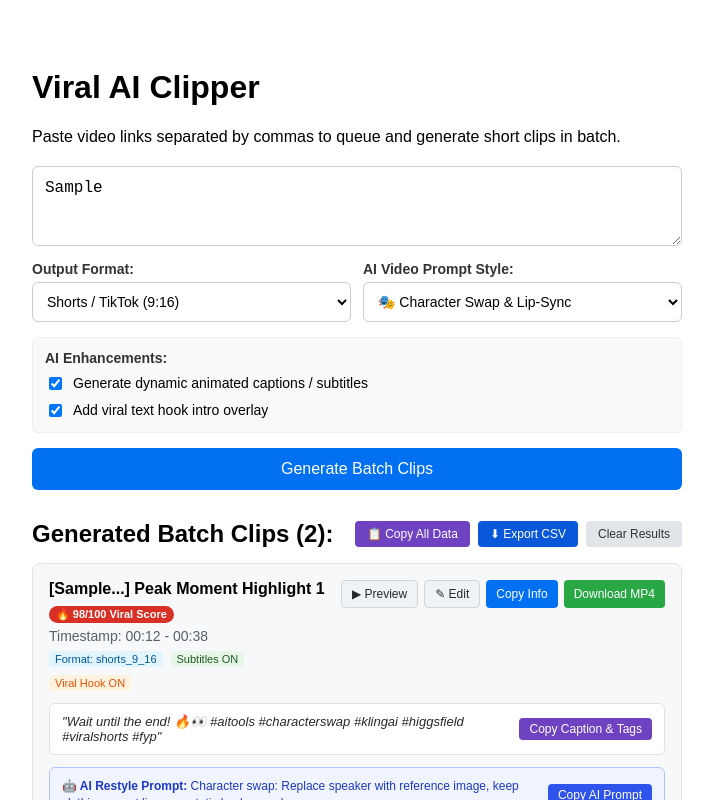
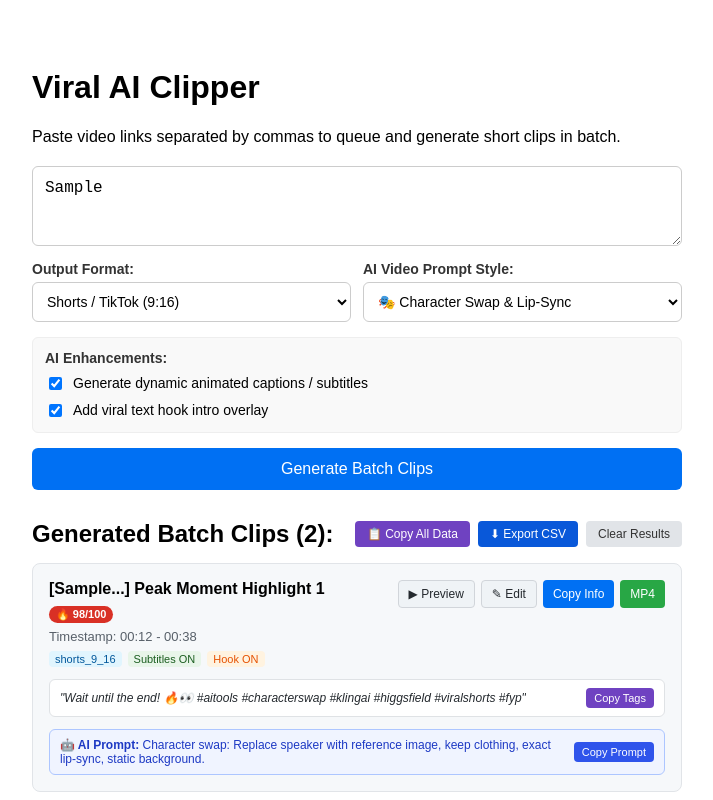
Before and after one commit to senorcoughlin/viral-ai-clipper, a Next.js app: page / in a window 1280 px wide. Both pictures are taken after typing "Sample" into the empty fields and a click on the button "Generate Batch Clips". Shown: the top 800 px of the page, without its empty margins (283-996 px from the left). Built offline with nearby package versions, Linux system fonts and the light colour scheme.

Commit message:
Update ClipPlayer.jsx

```diff
--- a/components/ClipPlayer.jsx
+++ b/components/ClipPlayer.jsx
@@ -15,316 +15,110 @@ export default function ClipPlayer({ clip }) {
   const [socialCaption, setSocialCaption] = useState(clip.socialCaption || '');
   const [aiPrompt, setAiPrompt] = useState(clip.aiPrompt || '');
 
-  const handleCopyInfo = () => {
-    navigator.clipboard.writeText(`${title} (${timestamp})`);
-    setCopiedInfo(true);
-    setTimeout(() => setCopiedInfo(false), 2000);
-  };
-
-  const handleCopyCaption = () => {
-    if (!socialCaption) return;
-    navigator.clipboard.writeText(socialCaption);
-    setCopiedCaption(true);
-    setTimeout(() => setCopiedCaption(false), 2000);
-  };
-
-  const handleCopyPrompt = () => {
-    if (!aiPrompt) return;
-    navigator.clipboard.writeText(aiPrompt);
-    setCopiedPrompt(true);
-    setTimeout(() => setCopiedPrompt(false), 2000);
+  const copyText = (text, setter) => {
+    if (!text) return;
+    navigator.clipboard.writeText(text);
+    setter(true);
+    setTimeout(() => setter(false), 2000);
   };
 
   const handleDownload = () => {
     setDownloading(true);
     setTimeout(() => {
       setDownloading(false);
-      alert(`Successfully downloaded: ${title} (${clip.format})`);
-    }, 1500);
+      alert(`Downloaded: ${title} (${clip.format})`);
+    }, 1200);
   };
 
   const scoreColor = (clip.viralScore || 90) >= 95 ? '#d93025' : '#f29900';
 
-  const getPreviewDimensions = () => {
-    if (clip.format === 'landscape_16_9') return { width: '100%', maxWidth: '420px', height: '236px' };
-    if (clip.format === 'square_1_1') return { width: '260px', height: '260px' };
-    return { width: '220px', height: '390px' };
+  const getPreviewDims = () => {
+    if (clip.format === 'landscape_16_9') return { width: '100%', maxWidth: '380px', height: '214px' };
+    if (clip.format === 'square_1_1') return { width: '240px', height: '240px' };
+    return { width: '200px', height: '355px' };
   };
 
   return (
-    <div style={{
-      border: '1px solid #e1e4e8',
-      borderRadius: '8px',
-      padding: '16px',
-      marginBottom: '12px',
-      backgroundColor: '#f6f8fa',
-      display: 'flex',
-      flexDirection: 'column',
-      gap: '12px'
-    }}>
+    <div style={{ border: '1px solid #e1e4e8', borderRadius: '8px', padding: '16px', marginBottom: '12px', backgroundColor: '#f6f8fa', display: 'flex', flexDirection: 'column', gap: '12px' }}>
       <div style={{ display: 'flex', justifyContent: 'space-between', alignItems: 'flex-start', gap: '10px', flexWrap: 'wrap' }}>
         <div style={{ flex: 1 }}>
           {isEditing ? (
-            <div style={{ display: 'flex', flexDirection: 'column', gap: '8px', marginBottom: '8px' }}>
-              <input
-                type="text"
-                value={title}
-                onChange={(e) => setTitle(e.target.value)}
-                style={{ padding: '6px', fontSize: '14px', borderRadius: '4px', border: '1px solid #ccc' }}
-                placeholder="Clip Title"
-              />
-              <input
-                type="text"
-                value={timestamp}
-                onChange={(e) => setTimestamp(e.target.value)}
-                style={{ padding: '6px', fontSize: '13px', borderRadius: '4px', border: '1px solid #ccc', width: '150px' }}
-                placeholder="00:00 - 00:30"
-              />
+            <div style={{ display: 'flex', flexDirection: 'column', gap: '6px', marginBottom: '8px' }}>
+              <input type="text" value={title} onChange={(e) => setTitle(e.target.value)} style={{ padding: '6px', fontSize: '14px', borderRadius: '4px', border: '1px solid #ccc' }} />
+              <input type="text" value={timestamp} onChange={(e) => setTimestamp(e.target.value)} style={{ padding: '6px', fontSize: '13px', borderRadius: '4px', border: '1px solid #ccc', width: '140px' }} />
             </div>
           ) : (
             <>
               <div style={{ display: 'flex', alignItems: 'center', gap: '8px', marginBottom: '4px', flexWrap: 'wrap' }}>
                 <h3 style={{ margin: 0, fontSize: '16px' }}>{title}</h3>
                 {clip.viralScore && (
-                  <span style={{
-                    fontSize: '11px',
-                    fontWeight: 'bold',
-                    backgroundColor: scoreColor,
-                    color: '#fff',
-                    padding: '2px 7px',
-                    borderRadius: '12px'
-                  }}>
-                    🔥 {clip.viralScore}/100 Viral Score
+                  <span style={{ fontSize: '11px', fontWeight: 'bold', backgroundColor: scoreColor, color: '#fff', padding: '2px 7px', borderRadius: '12px' }}>
+                    🔥 {clip.viralScore}/100
                   </span>
                 )}
               </div>
-              <span style={{ fontSize: '14px', color: '#586069' }}>Timestamp: {timestamp}</span>
+              <span style={{ fontSize: '13px', color: '#586069' }}>Timestamp: {timestamp}</span>
             </>
           )}
 
-          <div style={{ display: 'flex', gap: '8px', marginTop: '6px', flexWrap: 'wrap' }}>
-            <span style={{ fontSize: '11px', background: '#e1f5fe', color: '#01579b', padding: '2px 6px', borderRadius: '4px' }}>
-              Format: {clip.format}
-            </span>
-            {clip.subtitlesEnabled && (
-              <span style={{ fontSize: '11px', background: '#e8f5e9', color: '#1b5e20', padding: '2px 6px', borderRadius: '4px' }}>
-                Subtitles ON
-              </span>
-            )}
-            {clip.hookEnabled && (
-              <span style={{ fontSize: '11px', background: '#fff3e0', color: '#e65100', padding: '2px 6px', borderRadius: '4px' }}>
-                Viral Hook ON
-              </span>
-            )}
+          <div style={{ display: 'flex', gap: '6px', marginTop: '6px', flexWrap: 'wrap' }}>
+            <span style={{ fontSize: '11px', background: '#e1f5fe', color: '#01579b', padding: '2px 6px', borderRadius: '4px' }}>{clip.format}</span>
+            {clip.subtitlesEnabled && <span style={{ fontSize: '11px', background: '#e8f5e9', color: '#1b5e20', padding: '2px 6px', borderRadius: '4px' }}>Subtitles ON</span>}
+            {clip.hookEnabled && <span style={{ fontSize: '11px', background: '#fff3e0', color: '#e65100', padding: '2px 6px', borderRadius: '4px' }}>Hook ON</span>}
           </div>
         </div>
 
         <div style={{ display: 'flex', gap: '6px', flexWrap: 'wrap' }}>
-          <button
-            onClick={() => setShowPreview(!showPreview)}
-            style={{
-              padding: '6px 10px',
-              fontSize: '12px',
-              backgroundColor: showPreview ? '#444d56' : '#eff3f6',
-              color: showPreview ? '#fff' : '#24292e',
-              border: '1px solid #d1d5da',
-              borderRadius: '4px',
-              cursor: 'pointer'
-            }}
-          >
-            {showPreview ? 'Hide Preview' : '▶ Preview'}
+          <button onClick={() => setShowPreview(!showPreview)} style={{ padding: '6px 10px', fontSize: '12px', backgroundColor: showPreview ? '#444d56' : '#eff3f6', color: showPreview ? '#fff' : '#24292e', border: '1px solid #d1d5da', borderRadius: '4px', cursor: 'pointer' }}>
+            {showPreview ? 'Hide' : '▶ Preview'}
           </button>
-          <button
-            onClick={() => setIsEditing(!isEditing)}
-            style={{
-              padding: '6px 10px',
-              fontSize: '12px',
-              backgroundColor: isEditing ? '#0366d6' : '#eff3f6',
-              color: isEditing ? '#fff' : '#24292e',
-              border: '1px solid #d1d5da',
-              borderRadius: '4px',
-              cursor: 'pointer'
-            }}
-          >
+          <button onClick={() => setIsEditing(!isEditing)} style={{ padding: '6px 10px', fontSize: '12px', backgroundColor: isEditing ? '#0366d6' : '#eff3f6', color: isEditing ? '#fff' : '#24292e', border: '1px solid #d1d5da', borderRadius: '4px', cursor: 'pointer' }}>
             {isEditing ? '✓ Save' : '✎ Edit'}
           </button>
-          <button
-            onClick={handleCopyInfo}
-            style={{
-              padding: '6px 10px',
-              fontSize: '12px',
-              backgroundColor: copiedInfo ? '#28a745' : '#0070f3',
-              color: '#fff',
-              border: 'none',
-              borderRadius: '4px',
-              cursor: 'pointer'
-            }}
-          >
+          <button onClick={() => copyText(`${title} (${timestamp})`, setCopiedInfo)} style={{ padding: '6px 10px', fontSize: '12px', backgroundColor: copiedInfo ? '#28a745' : '#0070f3', color: '#fff', border: 'none', borderRadius: '4px', cursor: 'pointer' }}>
             {copiedInfo ? 'Copied!' : 'Copy Info'}
           </button>
-          <button
-            onClick={handleDownload}
-            style={{
-              padding: '6px 10px',
-              fontSize: '12px',
-              backgroundColor: downloading ? '#6c757d' : '#28a745',
-              color: '#fff',
-              border: 'none',
-              borderRadius: '4px',
-              cursor: 'pointer'
-            }}
-            disabled={downloading}
-          >
-            {downloading ? 'Saving...' : 'Download MP4'}
+          <button onClick={handleDownload} disabled={downloading} style={{ padding: '6px 10px', fontSize: '12px', backgroundColor: downloading ? '#6c757d' : '#28a745', color: '#fff', border: 'none', borderRadius: '4px', cursor: 'pointer' }}>
+            {downloading ? 'Saving...' : 'MP4'}
           </button>
         </div>
       </div>
 
       {showPreview && (
-        <div style={{
-          marginTop: '10px',
-          padding: '16px',
-          backgroundColor: '#1b1f23',
-          borderRadius: '8px',
-          display: 'flex',
-          flexDirection: 'column',
-          alignItems: 'center',
-          justifyContent: 'center'
-        }}>
-          <div style={{
-            ...getPreviewDimensions(),
-            backgroundColor: '#000',
-            borderRadius: '10px',
-            border: '2px solid #333',
-            position: 'relative',
-            display: 'flex',
-            flexDirection: 'column',
-            justifyContent: 'space-between',
-            padding: '14px',
-            boxSizing: 'border-box',
-            backgroundImage: 'linear-gradient(180deg, rgba(0,0,0,0.6) 0%, rgba(20,20,30,0.9) 50%, rgba(0,0,0,0.8) 100%)',
-            color: '#fff',
-            textAlign: 'center'
-          }}>
-            {clip.hookEnabled ? (
-              <div style={{
-                backgroundColor: '#ff0050',
-                color: '#fff',
-                padding: '6px 10px',
-                borderRadius: '6px',
-                fontSize: '12px',
-                fontWeight: 'bold',
-                textTransform: 'uppercase',
-                boxShadow: '0 2px 8px rgba(0,0,0,0.5)'
-              }}>
-                ⚡ WAIT FOR IT... ({timestamp})
-              </div>
-            ) : <div />}
-
-            <div style={{ margin: 'auto 0' }}>
-              <div style={{ fontSize: '28px', marginBottom: '6px' }}>🎬</div>
-              <div style={{ fontSize: '12px', color: '#bbb' }}>AI Crop Preview ({clip.format})</div>
+        <div style={{ marginTop: '8px', padding: '14px', backgroundColor: '#1b1f23', borderRadius: '8px', display: 'flex', justifyContent: 'center' }}>
+          <div style={{ ...getPreviewDims(), backgroundColor: '#000', borderRadius: '10px', border: '2px solid #333', display: 'flex', flexDirection: 'column', justifyContent: 'space-between', padding: '12px', boxSizing: 'border-box', color: '#fff', textAlign: 'center' }}>
+            {clip.hookEnabled ? <div style={{ backgroundColor: '#ff0050', padding: '5px', borderRadius: '4px', fontSize: '11px', fontWeight: 'bold' }}>⚡ WAIT FOR IT ({timestamp})</div> : <div />}
+            <div>
+              <div style={{ fontSize: '24px' }}>🎬</div>
+              <div style={{ fontSize: '11px', color: '#bbb' }}>Preview ({clip.format})</div>
             </div>
-
-            {clip.subtitlesEnabled ? (
-              <div style={{
-                backgroundColor: 'rgba(0, 0, 0, 0.75)',
-                color: '#ffeb3b',
-                padding: '6px 8px',
-                borderRadius: '4px',
-                fontSize: '13px',
-                fontWeight: '800',
-                textShadow: '1px 1px 2px #000',
-                border: '1px solid rgba(255,235,59,0.3)'
-              }}>
-                "THIS CHANGES EVERYTHING!" 🔥
-              </div>
-            ) : <div />}
+            {clip.subtitlesEnabled ? <div style={{ backgroundColor: 'rgba(0,0,0,0.8)', color: '#ffeb3b', padding: '5px', borderRadius: '4px', fontSize: '12px', fontWeight: 'bold' }}>"THIS CHANGES EVERYTHING!" 🔥</div> : <div />}
           </div>
         </div>
       )}
 
       {(socialCaption || isEditing) && (
-        <div style={{
-          backgroundColor: '#fff',
-          border: '1px solid #dfe2e5',
-          borderRadius: '6px',
-          padding: '10px 12px',
-          display: 'flex',
-          justifyContent: 'space-between',
-          alignItems: 'center',
-          gap: '10px'
-        }}>
+        <div style={{ backgroundColor: '#fff', border: '1px solid #dfe2e5', borderRadius: '6px', padding: '8px 10px', display: 'flex', justifyContent: 'space-between', alignItems: 'center', gap: '8px' }}>
           {isEditing ? (
-            <input
-              type="text"
-              value={socialCaption}
-              onChange={(e) => setSocialCaption(e.target.value)}
-              style={{ flex: 1, padding: '6px', fontSize: '13px', borderRadius: '4px', border: '1px solid #ccc' }}
-              placeholder="Enter custom social caption and hashtags..."
-            />
+            <input type="text" value={socialCaption} onChange={(e) => setSocialCaption(e.target.value)} style={{ flex: 1, padding: '4px', fontSize: '12px' }} />
           ) : (
-            <div style={{ fontSize: '13px', color: '#24292e', fontStyle: 'italic', overflow: 'hidden', textOverflow: 'ellipsis' }}>
-              "{socialCaption}"
-            </div>
+            <div style={{ fontSize: '12px', color: '#24292e', fontStyle: 'italic', overflow: 'hidden', textOverflow: 'ellipsis' }}>"{socialCaption}"</div>
           )}
-          <button
-            onClick={handleCopyCaption}
-            style={{
-              padding: '4px 10px',
-              fontSize: '12px',
-              backgroundColor: copiedCaption ? '#28a745' : '#6f42c1',
-              color: '#fff',
-              border: 'none',
-              borderRadius: '4px',
-              cursor: 'pointer',
-              whiteSpace: 'nowrap'
-            }}
-          >
-            {copiedCaption ? 'Copied Tags!' : 'Copy Caption & Tags'}
+          <button onClick={() => copyText(socialCaption, setCopiedCaption)} style={{ padding: '4px 8px', fontSize: '11px', backgroundColor: copiedCaption ? '#28a745' : '#6f42c1', color: '#fff', border: 'none', borderRadius: '4px', cursor: 'pointer', whiteSpace: 'nowrap' }}>
+            {copiedCaption ? 'Copied!' : 'Copy Tags'}
           </button>
         </div>
       )}
 
-      {/* AI Video-to-Video & Motion Prompt Box */}
       {(aiPrompt || isEditing) && (
-        <div style={{
-          backgroundColor: '#f0f4ff',
-          border: '1px solid #adc6ff',
-          borderRadius: '6px',
-          padding: '10px 12px',
-          display: 'flex',
-          justifyContent: 'space-between',
-          alignItems: 'center',
-          gap: '10px'
-        }}>
+        <div style={{ backgroundColor: '#f0f4ff', border: '1px solid #adc6ff', borderRadius: '6px', padding: '8px 10px', display: 'flex', justifyContent: 'space-between', alignItems: 'center', gap: '8px' }}>
           {isEditing ? (
-            <input
-              type="text"
-              value={aiPrompt}
-              onChange={(e) => setAiPrompt(e.target.value)}
-              style={{ flex: 1, padding: '6px', fontSize: '12px', borderRadius: '4px', border: '1px solid #91caff' }}
-              placeholder="Enter AI Video-to-Video / Motion Prompt..."
-            />
+            <input type="text" value={aiPrompt} onChange={(e) => setAiPrompt(e.target.value)} style={{ flex: 1, padding: '4px', fontSize: '12px' }} />
           ) : (
-            <div style={{ fontSize: '12px', color: '#1d39c4', lineHeight: '1.4' }}>
-              <strong>🤖 AI Restyle Prompt:</strong> {aiPrompt}
-            </div>
+            <div style={{ fontSize: '12px', color: '#1d39c4' }}><strong>🤖 AI Prompt:</strong> {aiPrompt}</div>
           )}
-          <button
-            onClick={handleCopyPrompt}
-            style={{
-              padding: '4px 10px',
-              fontSize: '12px',
-              backgroundColor: copiedPrompt ? '#28a745' : '#2f54eb',
-              color: '#fff',
-              border: 'none',
-              borderRadius: '4px',
-              cursor: 'pointer',
-              whiteSpace: 'nowrap'
-            }}
-          >
-            {copiedPrompt ? 'Copied Prompt!' : 'Copy AI Prompt'}
+          <button onClick={() => copyText(aiPrompt, setCopiedPrompt)} style={{ padding: '4px 8px', fontSize: '11px', backgroundColor: copiedPrompt ? '#28a745' : '#2f54eb', color: '#fff', border: 'none', borderRadius: '4px', cursor: 'pointer', whiteSpace: 'nowrap' }}>
+            {copiedPrompt ? 'Copied!' : 'Copy Prompt'}
           </button>
         </div>
       )}
```
